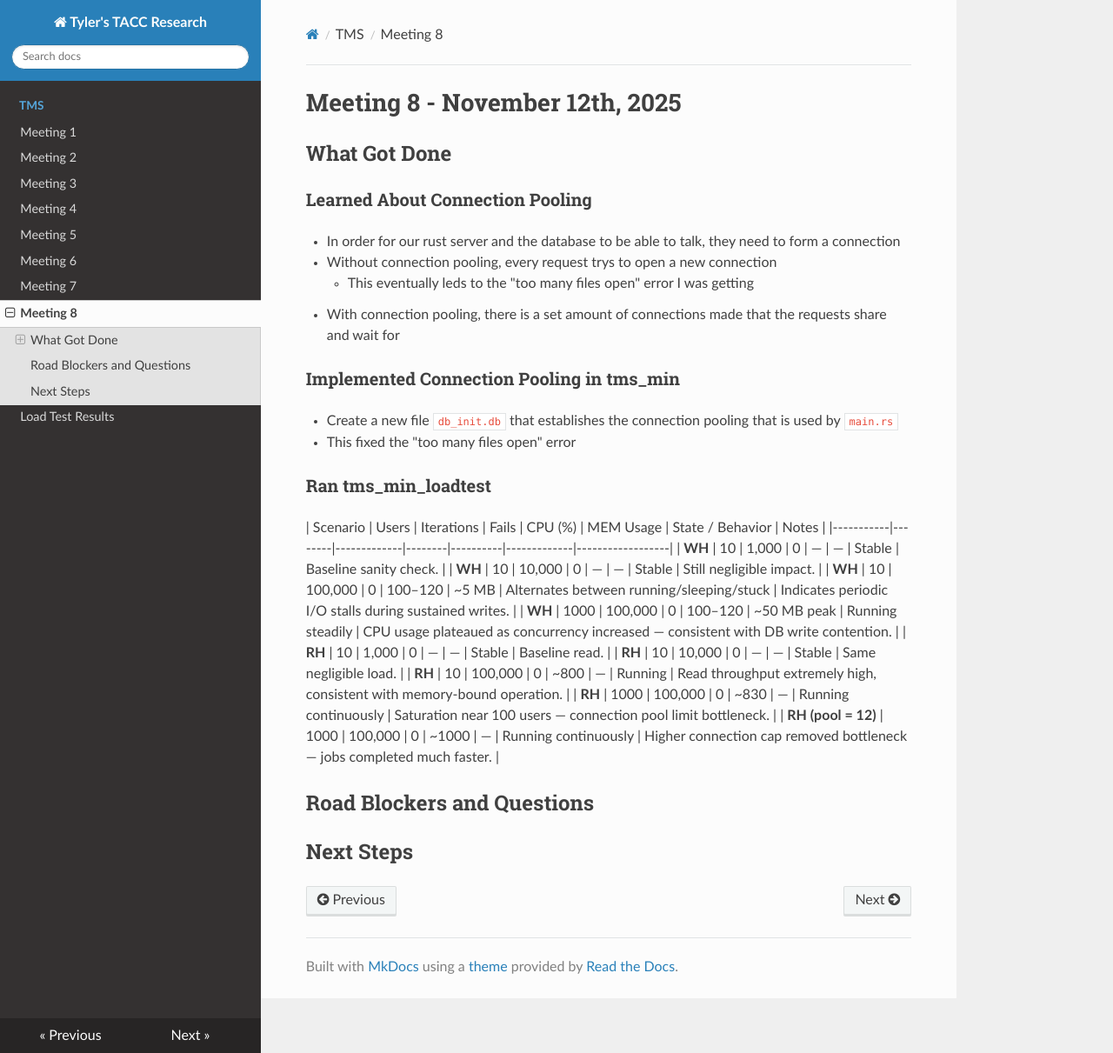
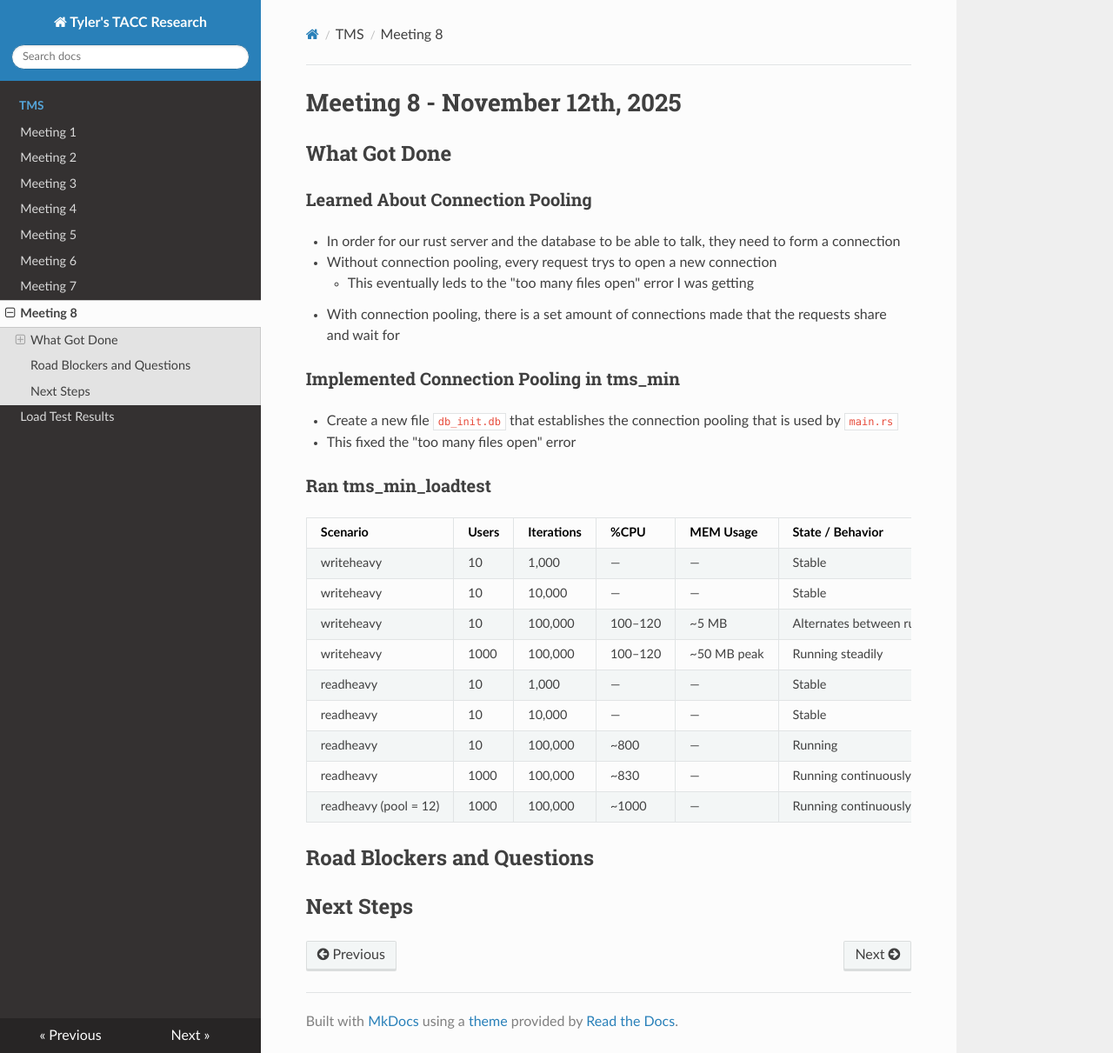
Before and after one commit to tyler0852/tylers-tacc-research, an MkDocs documentation site: the page built from docs/tms/meeting-8.md, in a window 1280 px wide and 1211 px high. Shown: the whole window at 87% size. Built offline with MkDocs 1.6.1, drawn with Linux system fonts in a browser that asks for light colours; nearby versions of some CDN libraries.

Commit message:
Update load test scenarios and formatting

```diff
--- a/docs/tms/meeting-8.md
+++ b/docs/tms/meeting-8.md
@@ -16,17 +16,18 @@
 
 ### Ran tms_min_loadtest
 
-| Scenario | Users | Iterations | Fails | CPU (%) | MEM Usage | State / Behavior | Notes |
-|-----------|--------|-------------|--------|----------|-------------|------------------|
-| **WH** | 10 | 1,000 | 0 | — | — | Stable | Baseline sanity check. |
-| **WH** | 10 | 10,000 | 0 | — | — | Stable | Still negligible impact. |
-| **WH** | 10 | 100,000 | 0 | 100–120 | ~5 MB | Alternates between running/sleeping/stuck | Indicates periodic I/O stalls during sustained writes. |
-| **WH** | 1000 | 100,000 | 0 | 100–120 | ~50 MB peak | Running steadily | CPU usage plateaued as concurrency increased — consistent with DB write contention. |
-| **RH** | 10 | 1,000 | 0 | — | — | Stable | Baseline read. |
-| **RH** | 10 | 10,000 | 0 | — | — | Stable | Same negligible load. |
-| **RH** | 10 | 100,000 | 0 | ~800 | — | Running | Read throughput extremely high, consistent with memory-bound operation. |
-| **RH** | 1000 | 100,000 | 0 | ~830 | — | Running continuously | Saturation near 100 users — connection pool limit bottleneck. |
-| **RH (pool = 12)** | 1000 | 100,000 | 0 | ~1000 | — | Running continuously | Higher connection cap removed bottleneck — jobs completed much faster. |
+| Scenario | Users | Iterations | %CPU | MEM Usage | State / Behavior | Notes |
+|:-----------|:------|:-----------|:------|:------------|:------------------|:--------|
+| writeheavy | 10 | 1,000 | — | — | Stable | Baseline sanity check. |
+| writeheavy | 10 | 10,000 | — | — | Stable | Still negligible impact. |
+| writeheavy | 10 | 100,000 | 100–120 | ~5 MB | Alternates between running/sleeping/stuck | Indicates periodic I/O stalls during sustained writes. |
+| writeheavy | 1000 | 100,000 | 100–120 | ~50 MB peak | Running steadily | CPU plateaued as concurrency increased — consistent with DB write contention. |
+| readheavy | 10 | 1,000 | — | — | Stable | Baseline read. |
+| readheavy | 10 | 10,000 | — | — | Stable | Same negligible load. |
+| readheavy | 10 | 100,000 | ~800 | — | Running | Extremely high throughput — memory-bound reads. |
+| readheavy | 1000 | 100,000 | ~830 | — | Running continuously | Saturation near 100 users — connection pool limit bottleneck. |
+| readheavy (pool = 12) | 1000 | 100,000 | ~1000 | — | Running continuously | Higher connection cap removed bottleneck — jobs completed much faster. |
+
 
 
 ## Road Blockers and Questions
```
